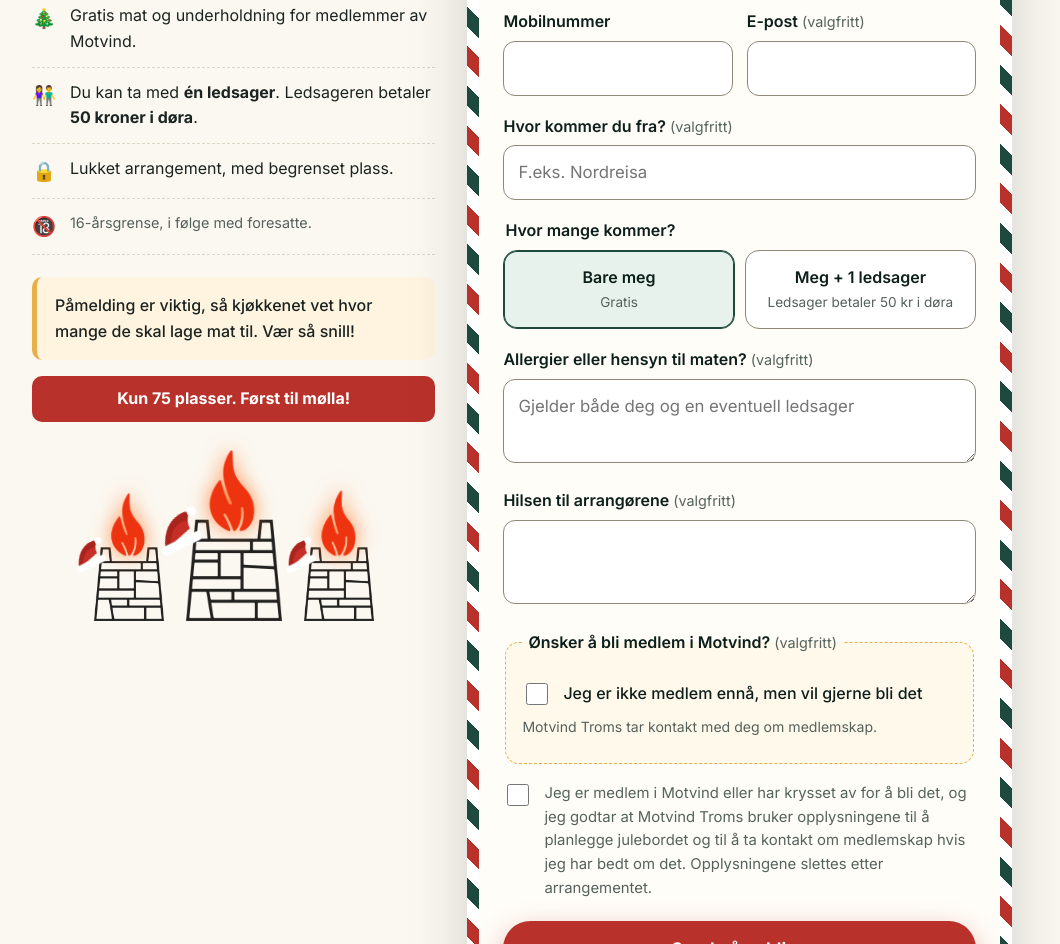
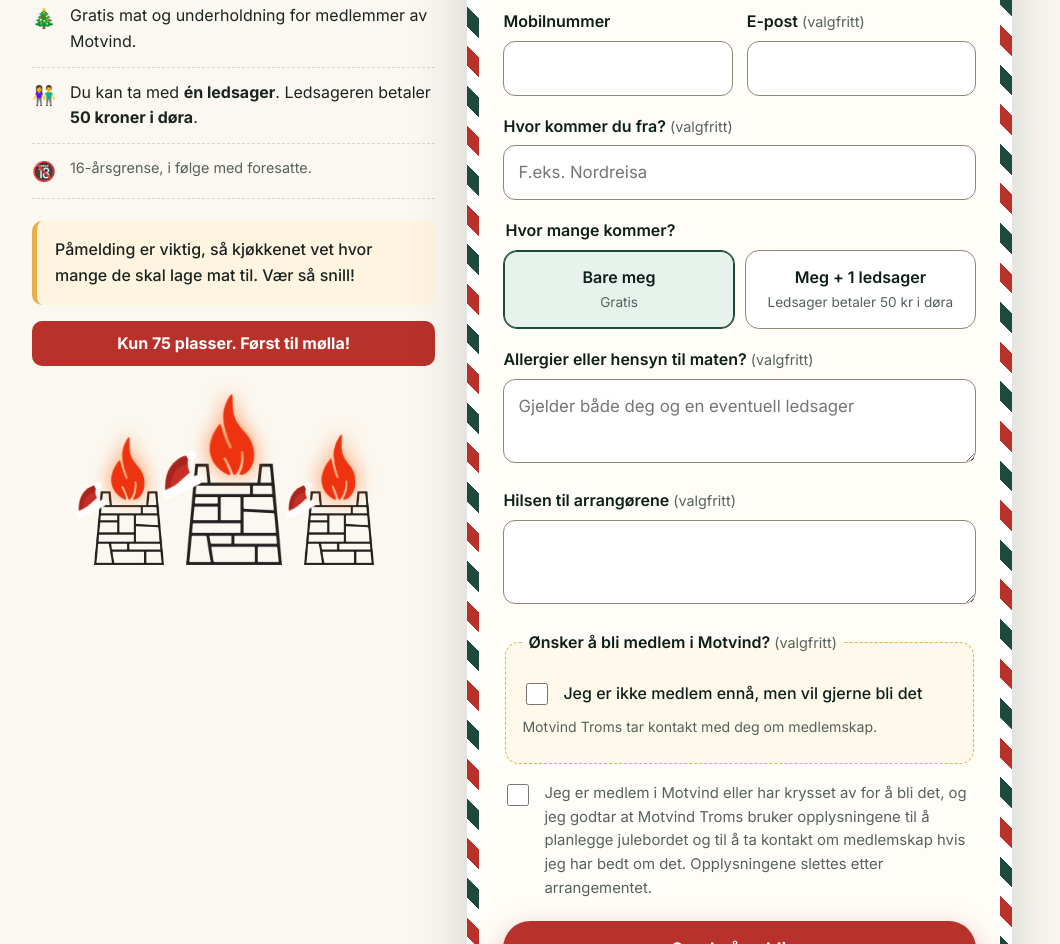
Before and after one commit to leamarketing/motvind-julebord, a plain HTML site: page index.html in a window 1280 px wide. Shown: the part 2580-3524 px from the top of the page, without its empty margins (118-1178 px from the left). Drawn offline with Linux system fonts and the light colour scheme; no server answers.

Commit message:
Fjern dobbel linje om lukket arrangement (hengelås)
Co-Authored-By: Claude Opus 5.5 <noreply@anthropic.com>

```diff
--- a/index.html
+++ b/index.html
@@ -318,7 +318,6 @@ footer{background:var(--sno);text-align:center;padding:10px 16px 48px;color:var(
         <ul class="info-liste">
           <li><span aria-hidden="true">🎄</span><span>Gratis mat og underholdning for medlemmer av Motvind.</span></li>
           <li><span aria-hidden="true">👫</span><span>Du kan ta med <b>én ledsager</b>. Ledsageren betaler <b>50 kroner i døra</b>.</span></li>
-          <li><span aria-hidden="true">🔒</span><span>Lukket arrangement, med begrenset plass.</span></li>
           <li class="liten"><span aria-hidden="true">🔞</span><span>16-årsgrense, i følge med foresatte.</span></li>
         </ul>
         <p class="viktig">Påmelding er viktig, så kjøkkenet vet hvor mange de skal lage mat til. Vær så snill!</p>
```
